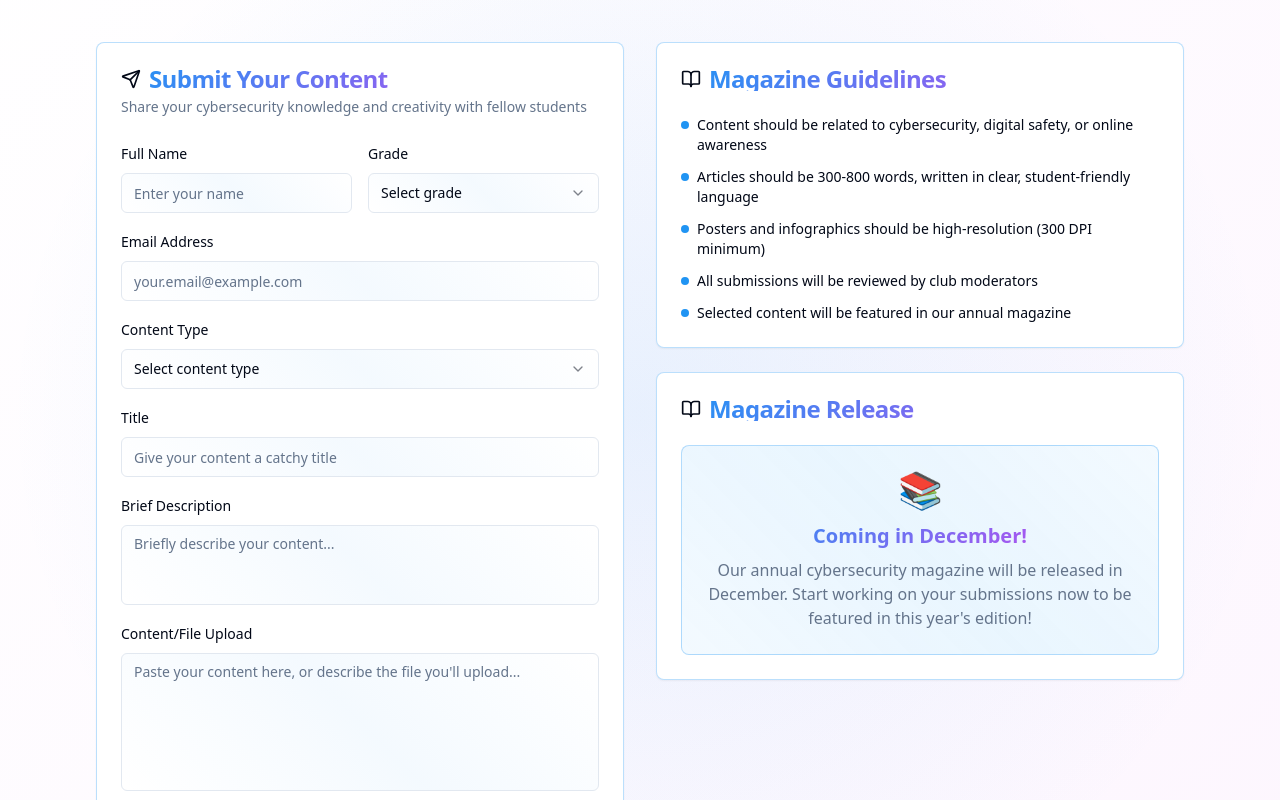
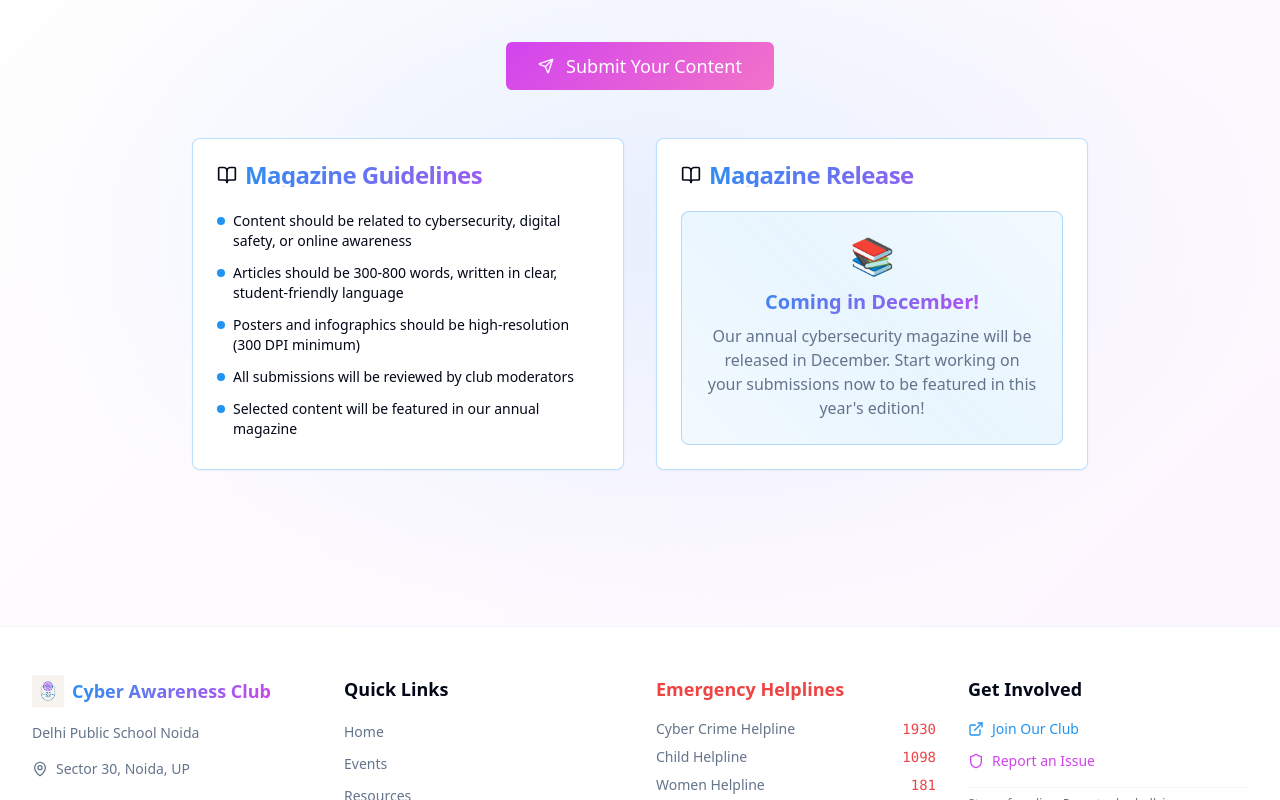
Before and after one commit to KanishkaSingh27/dps-noida-cyber-shield, a React (Vite) app: page /magazine in a window 1280 px wide. Shown: the part 240-1040 px from the top of the page. Built offline with nearby package versions, Linux system fonts and the light colour scheme.

Commit message:
Update Magazine page design

```diff
--- a/src/pages/Magazine.tsx
+++ b/src/pages/Magazine.tsx
@@ -1,84 +1,8 @@
-import { useState } from "react"
-import { Card, CardContent, CardDescription, CardHeader, CardTitle } from "@/components/ui/card"
+import { Card, CardContent, CardHeader, CardTitle } from "@/components/ui/card"
 import { Button } from "@/components/ui/button"
-import { Input } from "@/components/ui/input"
-import { Textarea } from "@/components/ui/textarea"
-import { Label } from "@/components/ui/label"
-import { Select, SelectContent, SelectItem, SelectTrigger, SelectValue } from "@/components/ui/select"
-import { Badge } from "@/components/ui/badge"
-import { BookOpen, Upload, Send, PenTool, Image, FileText } from "lucide-react"
-import { useToast } from "@/hooks/use-toast"
+import { BookOpen, Send } from "lucide-react"
 
 export default function Magazine() {
-  const { toast } = useToast()
-  const [formData, setFormData] = useState({
-    name: "",
-    email: "",
-    grade: "",
-    contentType: "",
-    title: "",
-    description: "",
-    content: ""
-  })
-
-  const handleSubmit = (e: React.FormEvent) => {
-    e.preventDefault()
-    toast({
-      title: "Submission Received!",
-      description: "Thank you for your contribution. We'll review it and get back to you soon.",
-    })
-    setFormData({
-      name: "",
-      email: "",
-      grade: "",
-      contentType: "",
-      title: "",
-      description: "",
-      content: ""
-    })
-  }
-
-  const contentTypes = [
-    { value: "article", label: "Article", icon: FileText },
-    { value: "poster", label: "Poster Design", icon: Image },
-    { value: "comic", label: "Comic Strip", icon: PenTool },
-    { value: "infographic", label: "Infographic", icon: Image },
-    { value: "story", label: "Cyber Safety Story", icon: BookOpen }
-  ]
-
-  const previousSubmissions = [
-    {
-      title: "Social Media Safety Tips",
-      author: "Aarav S. (Grade 10)",
-      type: "Article",
-      status: "Under Review"
-    },
-    {
-      title: "Password Security Poster",
-      author: "Priya M. (Grade 9)",
-      type: "Poster Design",
-      status: "Approved"
-    },
-    {
-      title: "Phishing Awareness Comic",
-      author: "Rohit K. (Grade 11)",
-      type: "Comic Strip",
-      status: "Published"
-    }
-  ]
-
-  const getStatusColor = (status: string) => {
-    switch (status) {
-      case "Under Review":
-        return "bg-yellow-500/10 text-yellow-500 border-yellow-500/20"
-      case "Approved":
-        return "bg-green-500/10 text-green-500 border-green-500/20"
-      case "Published":
-        return "bg-blue-500/10 text-blue-500 border-blue-500/20"
-      default:
-        return "bg-gray-500/10 text-gray-500 border-gray-500/20"
-    }
-  }
 
   return (
     <div className="min-h-screen hero-gradient py-12">
@@ -92,135 +16,28 @@ export default function Magazine() {
           </p>
         </div>
 
-        <div className="grid gap-8 lg:grid-cols-2">
-          {/* Submission Form */}
-          <Card className="cyber-card">
-            <CardHeader>
-              <CardTitle className="text-gradient flex items-center gap-2">
-                <Send className="h-5 w-5" />
+        <div className="max-w-4xl mx-auto text-center">
+          {/* Submit Button */}
+          <div className="mb-12">
+            <Button
+              asChild
+              size="lg"
+              className="cyber-gradient text-white hover:scale-105 transition-all duration-300 px-8 py-6 text-lg"
+            >
+              <a
+                href="https://forms.gle/ZVUM7d8pXd4UrxTj8"
+                target="_blank"
+                rel="noopener noreferrer"
+                className="flex items-center gap-3"
+              >
+                <Send className="h-6 w-6" />
                 Submit Your Content
-              </CardTitle>
-              <CardDescription>
-                Share your cybersecurity knowledge and creativity with fellow students
-              </CardDescription>
-            </CardHeader>
-            <CardContent>
-              <form onSubmit={handleSubmit} className="space-y-4">
-                <div className="grid grid-cols-2 gap-4">
-                  <div className="space-y-2">
-                    <Label htmlFor="name">Full Name</Label>
-                    <Input
-                      id="name"
-                      placeholder="Enter your name"
-                      value={formData.name}
-                      onChange={(e) => setFormData({...formData, name: e.target.value})}
-                      className="cyber-border"
-                      required
-                    />
-                  </div>
-                  <div className="space-y-2">
-                    <Label htmlFor="grade">Grade</Label>
-                    <Select value={formData.grade} onValueChange={(value) => setFormData({...formData, grade: value})}>
-                      <SelectTrigger className="cyber-border">
-                        <SelectValue placeholder="Select grade" />
-                      </SelectTrigger>
-                      <SelectContent>
-                        {[6, 7, 8, 9, 10, 11, 12].map((grade) => (
-                          <SelectItem key={grade} value={grade.toString()}>
-                            Grade {grade}
-                          </SelectItem>
-                        ))}
-                      </SelectContent>
-                    </Select>
-                  </div>
-                </div>
+              </a>
+            </Button>
+          </div>
 
-                <div className="space-y-2">
-                  <Label htmlFor="email">Email Address</Label>
-                  <Input
-                    id="email"
-                    type="email"
-                    placeholder="your.email@example.com"
-                    value={formData.email}
-                    onChange={(e) => setFormData({...formData, email: e.target.value})}
-                    className="cyber-border"
-                    required
-                  />
-                </div>
-
-                <div className="space-y-2">
-                  <Label htmlFor="contentType">Content Type</Label>
-                  <Select value={formData.contentType} onValueChange={(value) => setFormData({...formData, contentType: value})}>
-                    <SelectTrigger className="cyber-border">
-                      <SelectValue placeholder="Select content type" />
-                    </SelectTrigger>
-                    <SelectContent>
-                      {contentTypes.map((type) => (
-                        <SelectItem key={type.value} value={type.value}>
-                          <div className="flex items-center gap-2">
-                            <type.icon className="h-4 w-4" />
-                            {type.label}
-                          </div>
-                        </SelectItem>
-                      ))}
-                    </SelectContent>
-                  </Select>
-                </div>
-
-                <div className="space-y-2">
-                  <Label htmlFor="title">Title</Label>
-                  <Input
-                    id="title"
-                    placeholder="Give your content a catchy title"
-                    value={formData.title}
-                    onChange={(e) => setFormData({...formData, title: e.target.value})}
-                    className="cyber-border"
-                    required
-                  />
-                </div>
-
-                <div className="space-y-2">
-                  <Label htmlFor="description">Brief Description</Label>
-                  <Textarea
-                    id="description"
-                    placeholder="Briefly describe your content..."
-                    value={formData.description}
-                    onChange={(e) => setFormData({...formData, description: e.target.value})}
-                    className="cyber-border resize-none"
-                    rows={3}
-                    required
-                  />
-                </div>
-
-                <div className="space-y-2">
-                  <Label htmlFor="content">Content/File Upload</Label>
-                  <Textarea
-                    id="content"
-                    placeholder="Paste your content here, or describe the file you'll upload..."
-                    value={formData.content}
-                    onChange={(e) => setFormData({...formData, content: e.target.value})}
-                    className="cyber-border resize-none"
-                    rows={6}
-                    required
-                  />
-                </div>
-
-                <div className="flex items-center gap-2 p-3 bg-primary/10 border border-primary/20 rounded-lg">
-                  <Upload className="h-4 w-4 text-primary" />
-                  <span className="text-sm text-primary">
-                    For image files and designs, email them to: magazine@cyberawarenessclub.edu
-                  </span>
-                </div>
-
-                <Button type="submit" className="w-full cyber-gradient text-white">
-                  Submit Content
-                </Button>
-              </form>
-            </CardContent>
-          </Card>
-
-          {/* Recent Submissions and Info */}
-          <div className="space-y-6">
+          {/* Guidelines and Info */}
+          <div className="grid gap-8 md:grid-cols-2">
             <Card className="cyber-card">
               <CardHeader>
                 <CardTitle className="text-gradient flex items-center gap-2">
@@ -229,7 +46,7 @@ export default function Magazine() {
                 </CardTitle>
               </CardHeader>
               <CardContent>
-                <ul className="space-y-3 text-sm">
+                <ul className="space-y-3 text-sm text-left">
                   <li className="flex items-start gap-2">
                     <div className="w-2 h-2 rounded-full bg-primary mt-1.5 flex-shrink-0"></div>
                     Content should be related to cybersecurity, digital safety, or online awareness
```
